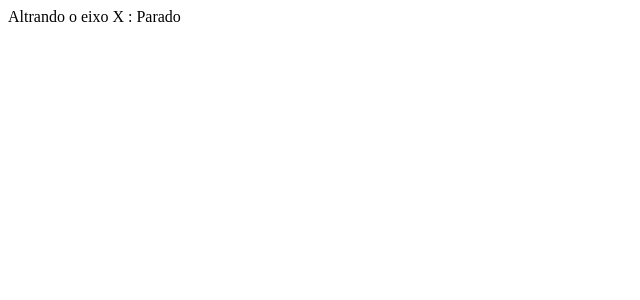
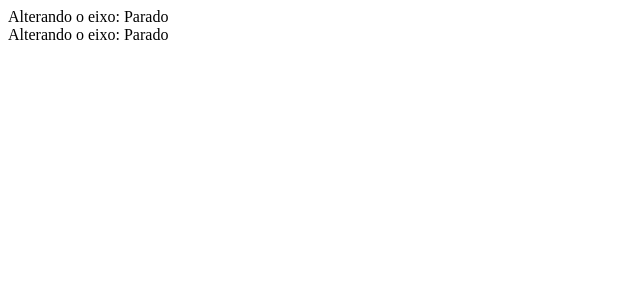
Before and after one commit to vanderson22/curso-react-nextjs, a Next.js app: page /estado/alterar-estado in a window 1280 px wide. Shown: the top 300 px of the page, without its empty margins (0-640 px from the left). Built offline with nearby package versions, Linux system fonts and the light colour scheme.

Commit message:
Melhorando o código com destructur

```diff
--- a/pages/estado/alterar-estado.jsx
+++ b/pages/estado/alterar-estado.jsx
@@ -1,22 +1,19 @@
-import { useState } from 'react';
-
+import React, { useState } from 'react';
 
 export default function AlterarEstado() {
-
-    const arrayX = useState('Parado');
-    let valorx = arrayX[0];
-    const alterarX = arrayX[1];
+    const [valorX, setValorX] = useState('Parado');
+    const [valorY, setValorY] = useState('Parado');
 
     function moverMouse(ev) {
-
-        alterarX('movendo ...' + ev.clientX);
+        setValorX(`X: ${ev.clientX}`);
+        setValorY(`Y: ${ev.clientY}`);
     }
 
-
     return (
-        <div onMouseMove={moverMouse}>
-
-            Altrando o eixo X : {valorx}
+        <div onMouseMove={moverMouse} style={{ height: '100vh' }}>
+            Alterando o eixo: {valorX}
+            <br ></br>
+            Alterando o eixo: {valorY}
         </div>
-    )
+    );
 }
```
